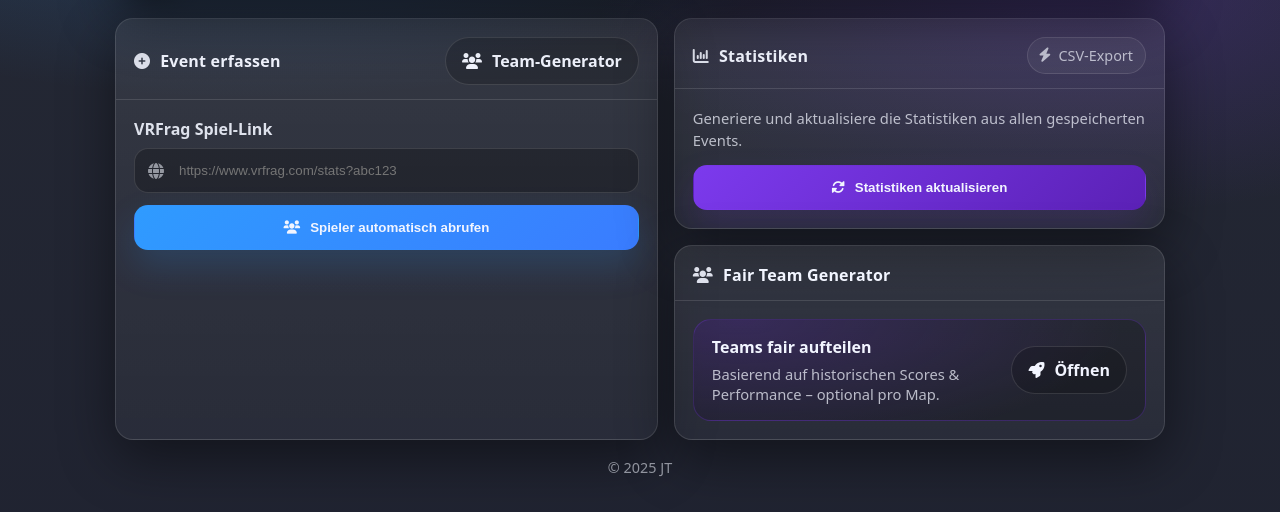
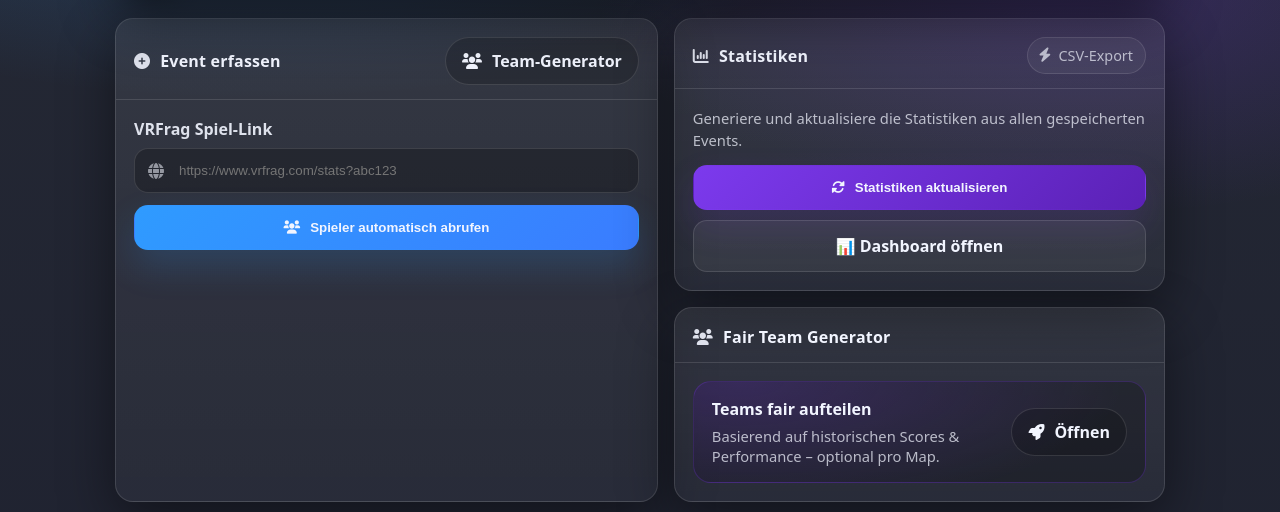
Before and after one commit to Trent1337/VRFrag, a Flask app: page / in a window 1280 px wide. Shown: the part 96-608 px from the top of the page. Run offline with Flask 3, Linux system fonts and the light colour scheme.

Commit message:
Update index.html

```diff
--- a/templates/index.html
+++ b/templates/index.html
@@ -333,6 +333,10 @@
               <button id="updateStats" class="btn btn-purple" onclick="updateStatistics()">
                 <i class="fa-solid fa-rotate"></i> Statistiken aktualisieren
               </button>
+              <a href="/dashboard" class="btn primary" style="width:100%; margin-top:10px;">
+                📊 Dashboard öffnen
+              </a>
+
             </div>
 
             <div id="statsLoading" class="loading" style="display:none">
```
